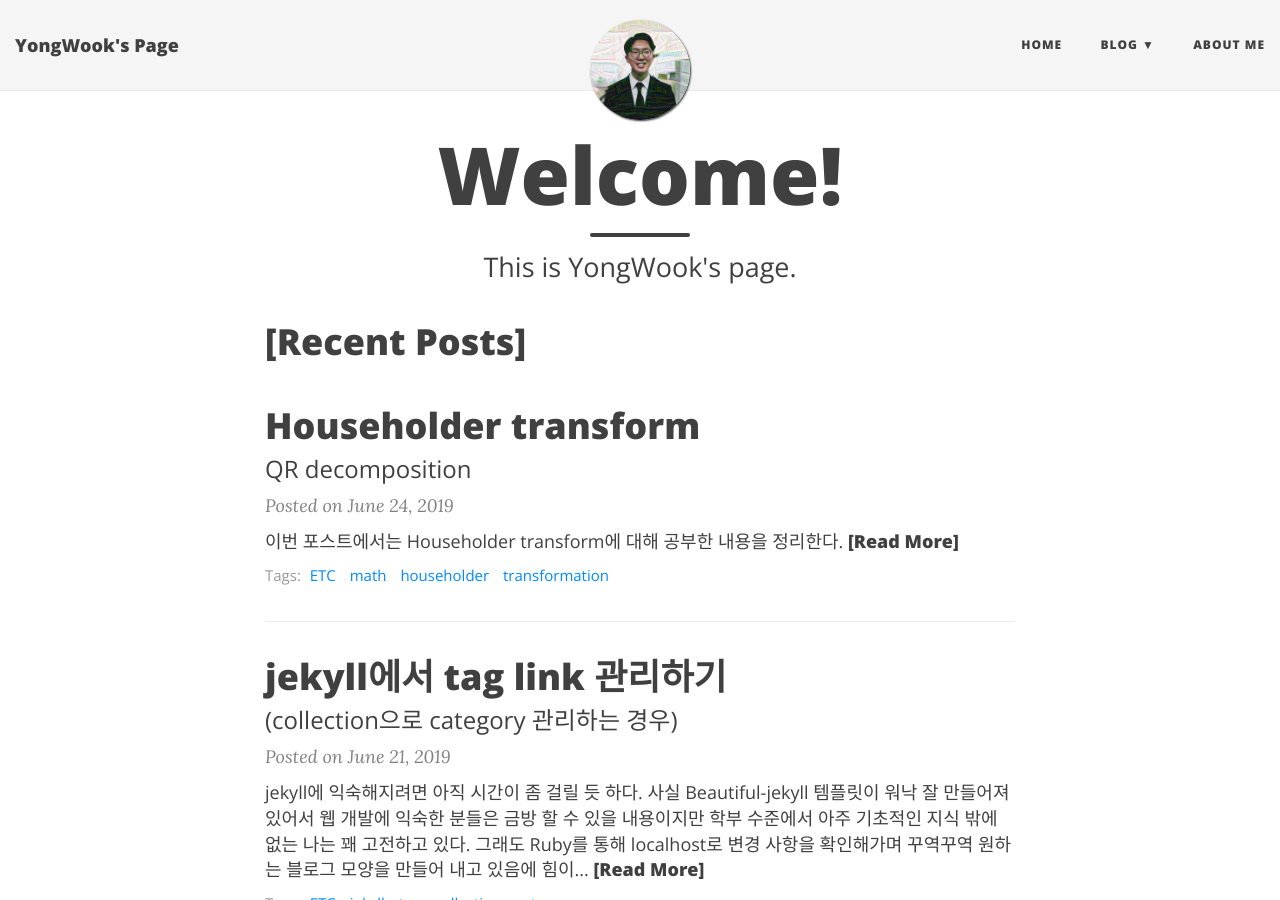
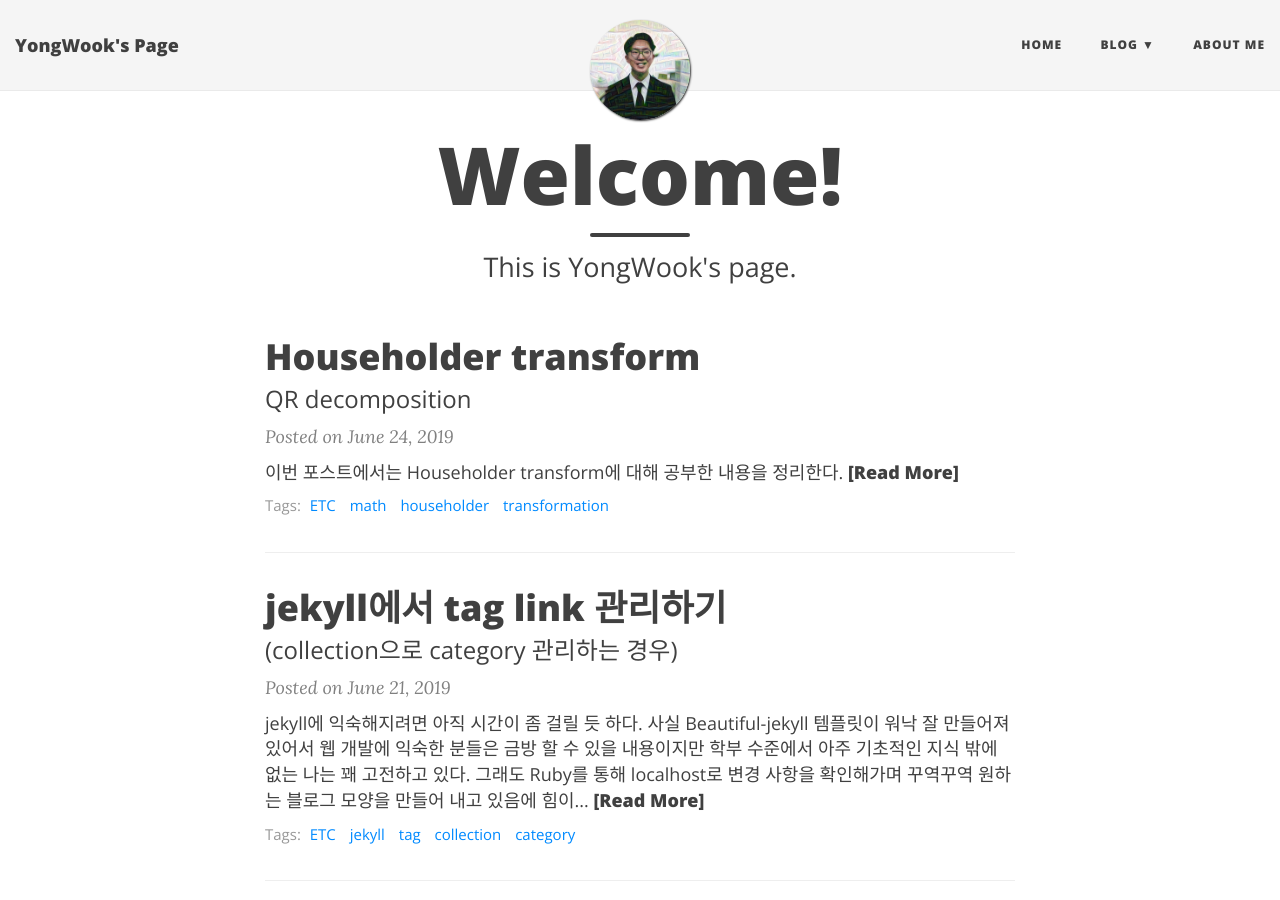
Before and after one commit to YongWookHa/yongwookha.github.io_, a Jekyll site: the page built from index.html, in a window 1280 px wide and 900 px high. Built offline with Jekyll 4.4.1, drawn with Linux system fonts in a browser that asks for light colours; nearby versions of some CDN libraries; the list of posts is cut into pages by our own code.

Commit message:
remove: [Recent Post] text

```diff
--- a/index.html
+++ b/index.html
@@ -5,8 +5,6 @@ subtitle: This is YongWook's page.
 # bigimg: "img/bgimage.png"
 use-site-title: true
 ---
-
-<h1> [Recent Posts] </h1>
 
 <div class="posts-list">
     {% assign posts = site.documents | sort:"date" | reverse %}
```
